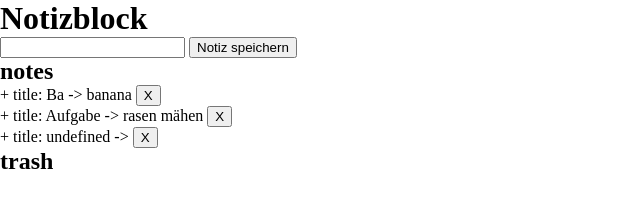
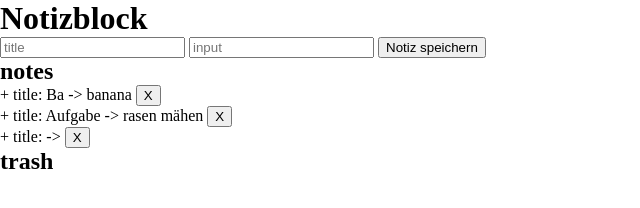
Before and after one commit to Demis-Moysidis/Developer_Akademie, a plain HTML site: page Notizblock-Projekt/notizblock-webseite-1/index.html in a window 1280 px wide. Both pictures are taken after a click on the button "Notiz speichern". Shown: the whole page, without its empty margins (0-640 px from the left). Drawn offline with Linux system fonts and the light colour scheme.

Commit message:
exercise: Notizblock Projekt 1 - overall logic

```diff
--- a/Notizblock-Projekt/notizblock-webseite-1/index.html
+++ b/Notizblock-Projekt/notizblock-webseite-1/index.html
@@ -9,10 +9,11 @@
     <link rel="stylesheet" href="./styles/standard.css">
     <link rel="stylesheet" href="./style.css">
 </head>
-<body onload="renderNotes()">
+<body onload="init()">
     <h1>Notizblock</h1>
 
-    <input id="note_input" type="text">
+    <input id="note_title" type="text" placeholder="title">
+    <input id="note_input" type="text" placeholder="input">
     <button onclick="addNote()">Notiz speichern</button>
 
     <h2>notes</h2>
--- a/Notizblock-Projekt/notizblock-webseite-1/script.js
+++ b/Notizblock-Projekt/notizblock-webseite-1/script.js
@@ -1,10 +1,18 @@
 let notes = ['banana', 'rasen mähen'];
-let notesTitles = ['Ba', 'Aufgabe']
+let notesTitles = ['Ba', 'Aufgabe'];
 
+let trashNotes = [];
 let trashNotesTitles = [];
-let trashNotes = [];
+
+function init(){
+    renderNotes();
+    renderTrashNotes();
+}
 
 function renderNotes(){
+
+    getNotesAndTitleNotesFromLocalStorage();
+
     let contentRef = document.getElementById('content');
     contentRef.innerHTML = "";
 
@@ -14,11 +22,38 @@ function renderNotes(){
 }
 
 function renderTrashNotes(){
+
+    getTrashNotesAndTrashTitelsNotesFromLocalStorage();
+
     let trashContentRef = document.getElementById('trash_content');
     trashContentRef.innerHTML = "";
 
     for (let indexTrashNote = 0; indexTrashNote < trashNotes.length; indexTrashNote++) {
         trashContentRef.innerHTML += getTrashNoteTemplate(indexTrashNote);
+    }
+}
+
+function getNotesAndTitleNotesFromLocalStorage(){
+    let notesFromLocalStorage = JSON.parse(localStorage.getItem('myNotesData'))
+    if(notesFromLocalStorage != null){
+        notes = notesFromLocalStorage
+    }
+
+    let notesTitelsFromLocalStorage = JSON.parse(localStorage.getItem('myNotesTitelsData'))
+    if(notesTitelsFromLocalStorage != null){
+        notesTitles = notesTitelsFromLocalStorage
+    }
+}
+
+function getTrashNotesAndTrashTitelsNotesFromLocalStorage(){
+    let trashNotesFromLocalStorage = JSON.parse(localStorage.getItem('myTrashNotesData'))
+    if(trashNotesFromLocalStorage != null){
+        trashNotes = trashNotesFromLocalStorage
+    }
+
+    let trashNotesTitelsFromLocalStorage = JSON.parse(localStorage.getItem('myTrashNotesData'))
+    if(trashNotesTitelsFromLocalStorage != null){
+        trashNotesTitles = trashNotesTitelsFromLocalStorage
     }
 }
 
@@ -42,11 +77,19 @@ function addNote(){
     let noteInputRef = document.getElementById('note_input');
     let noteInput = noteInputRef.value;
 
+    let noteTitleRef = document.getElementById('note_title');
+    let noteTitle = noteTitleRef.value;
+
     notes.push(noteInput);
+    notesTitles.push(noteTitle);
+
+    noteInputRef.value = "";
+    noteTitleRef.value = "";
+
+    localStorage.setItem('myNotesData', JSON.stringify(notes));
+    localStorage.setItem('myNotesTitelsData', JSON.stringify(notesTitles));
 
     renderNotes();
-
-    noteInputRef.value = "";
 }
 
 function deleteNote(indexNote){
@@ -54,11 +97,24 @@ function deleteNote(indexNote){
     trashNotes.push(trashNote[0]);
     let trashNoteTitle = notesTitles.splice(indexNote, 1);
     trashNotesTitles.push(trashNoteTitle[0]);
+    localStorage.setItem('myTrashNotesData', JSON.stringify(trashNotes));
+    localStorage.setItem('myTrashNotesTitleData', JSON.stringify(trashNotesTitles));
+
+    notes.splice(indexNote, 1);
+    notesTitles.splice(indexNote, 1);
+    localStorage.setItem('myNotesData', JSON.stringify(notes));
+    localStorage.setItem('myNotesTitelsData', JSON.stringify(notesTitles));
+
     renderNotes();
     renderTrashNotes();
 }
 
 function deleteTrashNote(indexTrashNote){
     trashNotes.splice(indexTrashNote, 1);
+    trashNotesTitles.splice(indexTrashNote, 1);
+
+    localStorage.setItem('myTrashNotesData', JSON.stringify(trashNotes));
+    localStorage.setItem('myTrashNotesTitleData', JSON.stringify(trashNotesTitles));
+
     renderTrashNotes();
 }
```
